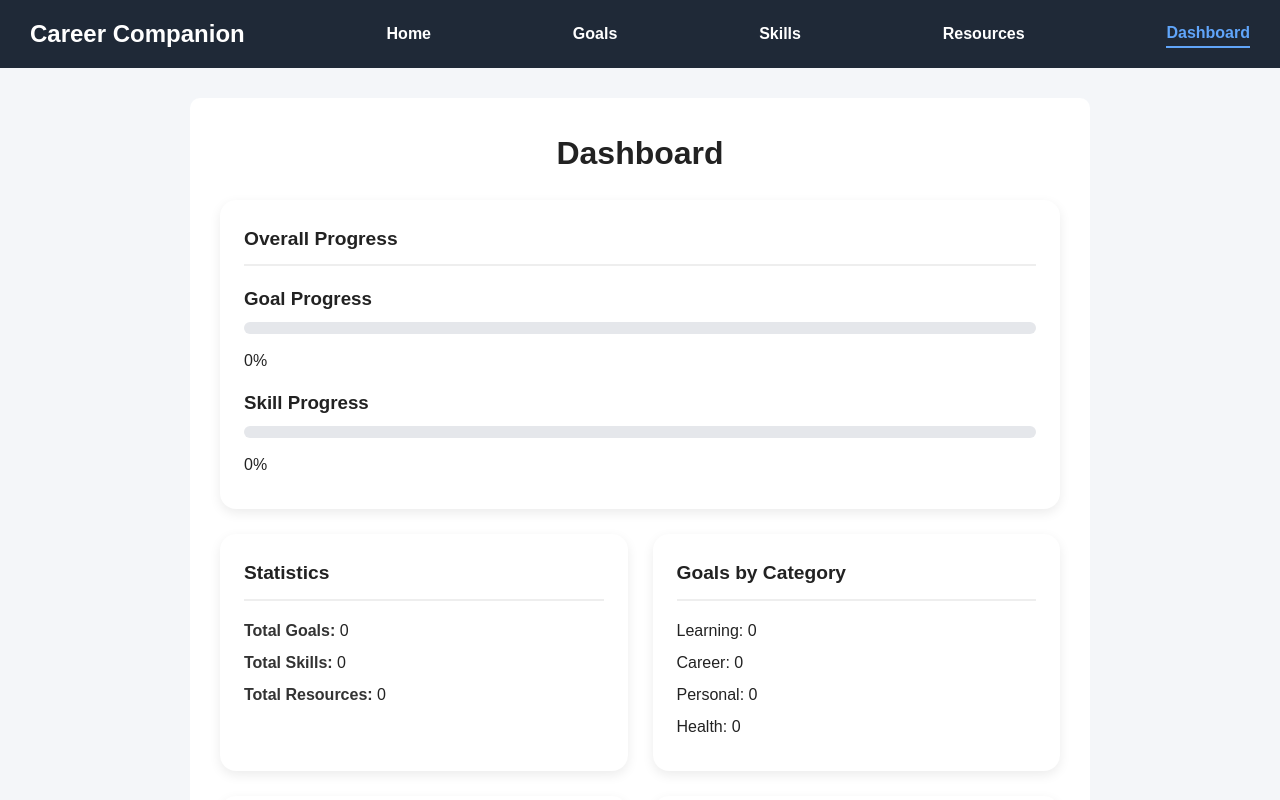
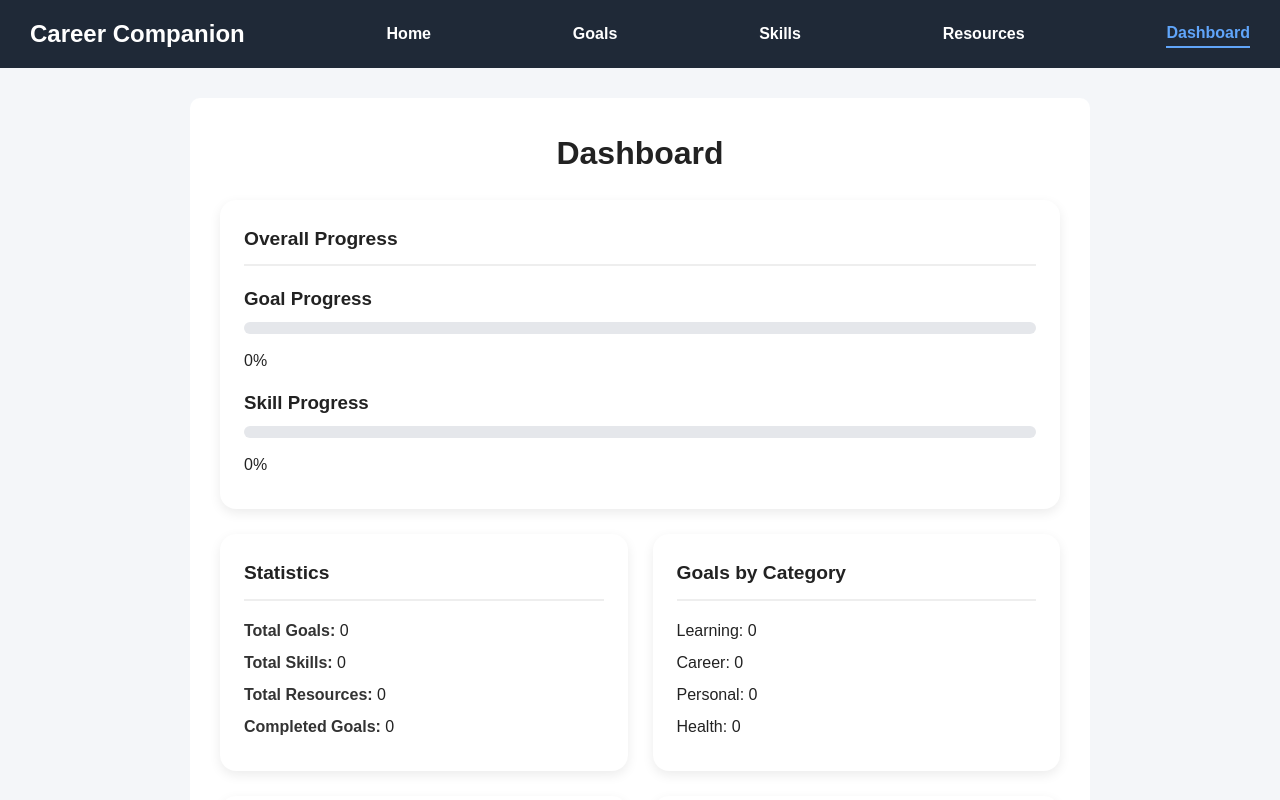
Before and after one commit to SriHarishVel/Career-Companion, a React app in the folder frontend/: page /dashboard in a window 1280 px wide. Shown: the top 800 px of the page. Built offline with nearby package versions, Linux system fonts and the light colour scheme; the HTML template or start-up script is replaced by a standard one.

Commit message:
Add goal completion tracking

```diff
--- a/frontend/src/components/Card/index.jsx
+++ b/frontend/src/components/Card/index.jsx
@@ -10,16 +10,15 @@ function Card({
     priority,
     onDelete,
     onEdit,
-    deadline
+    deadline,
+    completed
 }){
     const [isEditing, setIsEditing] = useState(false);
-
     const [editedTitle, setEditedTitle] = useState(title);
 
     let daysLeft = null;
 
     if (deadline) {
-        // Convert the deadline into a simple days-left message.
         const today = new Date();
 
         const deadlineDate =
@@ -33,10 +32,9 @@ function Card({
             (1000 * 60 * 60 * 24)
         );
     }
+    return (
 
-    return (
         <div className="card">
-            {/* Title input while editing, otherwise show the title */}
             {isEditing ? (
                 <input
                     type="text"
@@ -46,11 +44,12 @@ function Card({
                     }
                 />
             ) : (
-                <h2>{title}</h2>
+                <>
+                    <h2>{title}</h2>
+                </>
                 )
+
             }
-
-            {/* Goal category */}
             {
                 category && (
                     <p>
@@ -59,16 +58,12 @@ function Card({
                 )
             }
 
-            {/* Goal priority */}
             {
                 priority && (
-                    <p>
-                        Priority: {priority}
-                    </p>
+                    <p>Priority: {priority}</p>
                 )
             }
 
-            {/* Goal deadline and status */}
             {
                 deadline && (
                     <>
@@ -87,7 +82,14 @@ function Card({
                 )
             }
 
-            {/* Progress text and bar */}
+            {
+                completed && (
+                    <p>
+                        Completed
+                    </p>
+                )
+            }
+
             <p>Progress: {progress}%</p>
 
             <div className="progress-bar">
@@ -102,8 +104,6 @@ function Card({
             >
                 Update Progress
             </button>
-
-            {/* Edit or save the card title */}
             {isEditing ? (
                 <>
                     <button
@@ -133,8 +133,6 @@ function Card({
                     Edit
                 </button>
             )}
-
-            {/* Delete this card */}
             <button
                 onClick={() => onDelete(id)}
             >
--- a/frontend/src/data/goals.js
+++ b/frontend/src/data/goals.js
@@ -1,11 +1,12 @@
 // Default goals shown before the user adds or saves their own goals.
 const initialGoals = [
-    {
+        {
         id: 1,
         title: "Learn React",
         category: "Learning",
         priority: "Medium",
         progress: 20,
+        completed: false,
         deadline: "",
         lastUpdated: Date.now()
     },
@@ -14,6 +15,7 @@ const initialGoals = [
         title: "Practice DSA",
         category: "Career",
         priority: "High",
+        completed: false,
         progress: 40,
         deadline: "",
         lastUpdated: Date.now()
@@ -23,6 +25,7 @@ const initialGoals = [
         title: "Build Portfolio",
         category: "Career",
         priority: "Low",
+        completed: false,
         progress: 10,
         deadline: "",
         lastUpdated: Date.now()
--- a/frontend/src/pages/Dashboard/index.jsx
+++ b/frontend/src/pages/Dashboard/index.jsx
@@ -124,6 +124,11 @@ function Dashboard() {
     )
     .slice(0, 5);
 
+    const completedGoals =
+        goals.filter(
+            goal => goal.completed
+        ).length;
+
     return (
         <div className="container">
             {/* Page title */}
@@ -180,6 +185,11 @@ function Dashboard() {
                     <p>
                         <strong>Total Resources:</strong>{" "}
                         {resources.length}
+                    </p>
+
+                    <p>
+                        <strong>Completed Goals:</strong>{" "}
+                        {completedGoals}
                     </p>
                 </div>
 
--- a/frontend/src/pages/Goals/index.jsx
+++ b/frontend/src/pages/Goals/index.jsx
@@ -33,11 +33,19 @@ function Goals() {
     function handleProgress(goalId) {
         setGoals(prevGoals => prevGoals.map(goal => {
             if (goal.id === goalId) {
+                const newProgress =
+                    Math.min(
+                        goal.progress + 10,
+                        100
+                    );
+
                 return {
-                ...goal,
-                progress: Math.min(goal.progress + 10, 100),
-                lastUpdated: Date.now()
-            };
+                    ...goal,
+                    progress: newProgress,
+                    completed:
+                        newProgress === 100,
+                    lastUpdated: Date.now()
+                };
             }
             return goal;
         }));
@@ -62,6 +70,7 @@ function Goals() {
                 category: newCategory,
                 priority: newPriority,
                 progress: 0,
+                completed: false,
                 deadline: newDeadline,
                 lastUpdated: Date.now()
             }
@@ -362,6 +371,7 @@ function Goals() {
                     onDelete={deleteGoal}
                     onEdit={editGoal}
                     deadline={goal.deadline}
+                    completed={goal.completed}
                 />
             ))}
 
```
